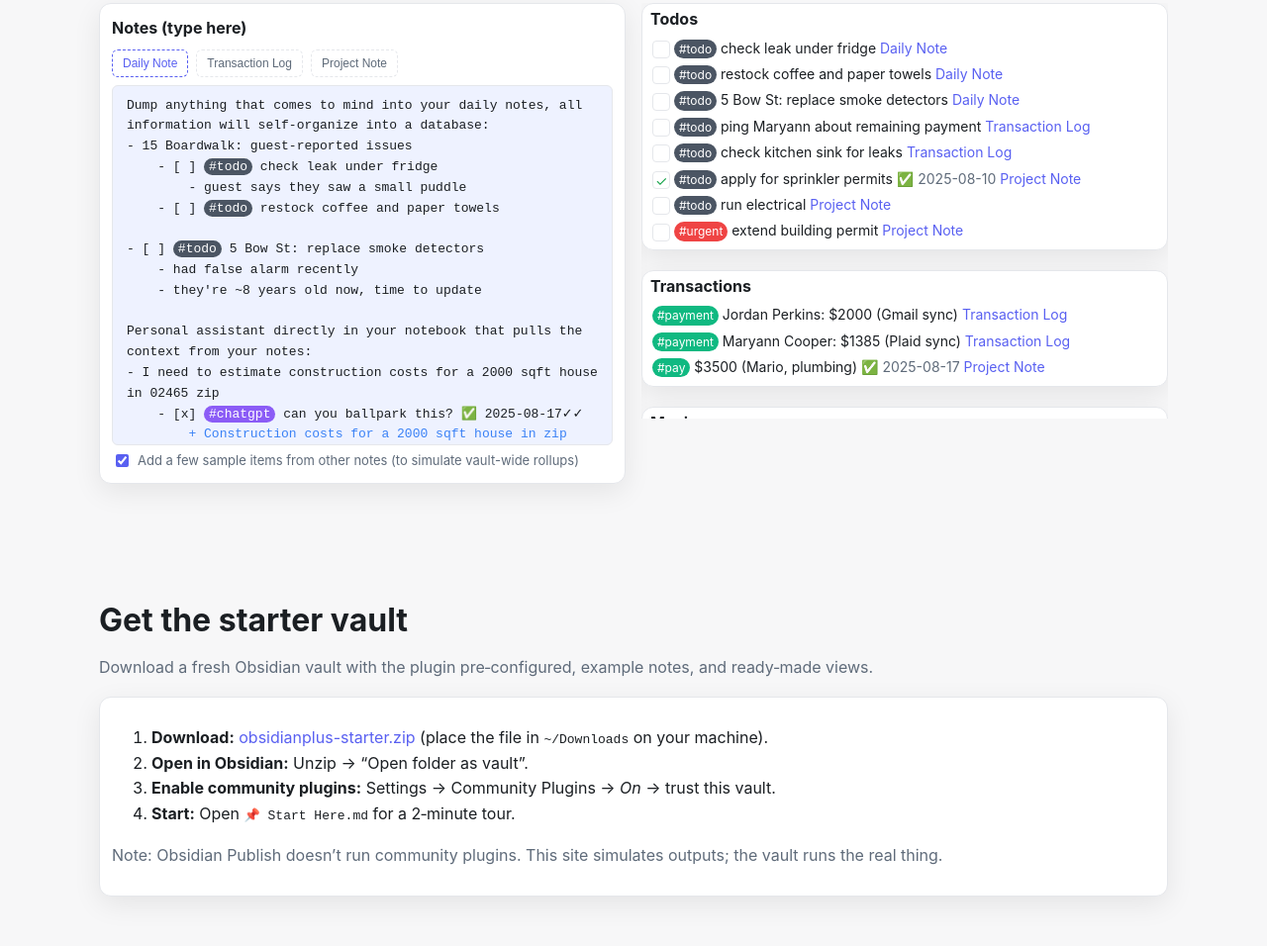
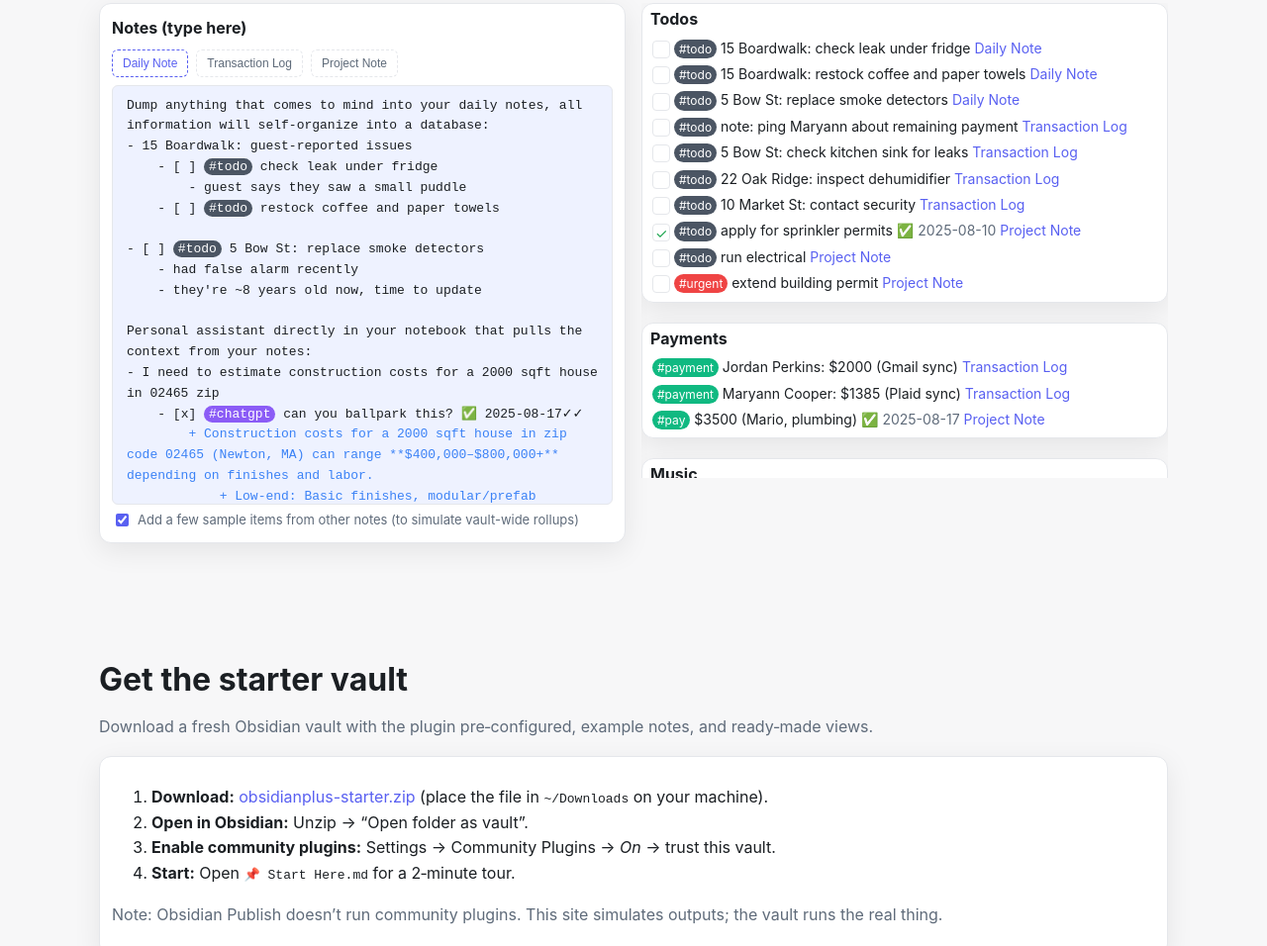
Before and after one commit to atsepkov/obsidian-plus-landing, a plain HTML site: page index.html in a window 1280 px wide. Shown: the part 2185-3141 px from the top of the page at 99% size. Drawn offline with nearby package versions, Linux system fonts and the light colour scheme.

Commit message:
Add monitoring list and improve task context

```diff
--- a/index.html
+++ b/index.html
@@ -146,9 +146,9 @@
     .chk[data-state="done"]::after { content:'\2713'; position:absolute; top:-2px; left:2px; color:var(--success); font-size:14px; }
     .chk[data-state="cancelled"]::after { content:'\2717'; position:absolute; top:-2px; left:2px; color:var(--danger); font-size:14px; }
 
-    #notePanel { display:flex; flex-direction:column; height:460px; }
-    #previewPanel { height:420px; overflow:auto; }
-    #editorWrap { flex:1; min-height:360px; }
+    #notePanel { display:flex; flex-direction:column; height:520px; }
+    #previewPanel { height:480px; overflow:auto; }
+    #editorWrap { flex:1; min-height:400px; }
 
     /* .rendered-note {  } */
     .card table { margin-bottom: 5px; }
@@ -399,10 +399,14 @@ Document music that helps you focus:
 	- note: will Zelle the rest by Monday
 		- [ ] #todo ping Maryann about remaining payment
 + #iot 5 Bow St: abnormal moisture levels under kitchen sink
-	- [ ] #todo check kitchen sink for leaks
+        - [ ] #todo check kitchen sink for leaks
 + #iot 16 Pearl St: abnormally high electric usage (60kWh/day)
-	- probably AC
-* #iot 5 Bow St: lightbulb offline (rear hallway)`,
+        - probably AC
+* #iot 5 Bow St: lightbulb offline (rear hallway)
++ #iot 22 Oak Ridge: basement humidity 80%
+        - [ ] #todo inspect dehumidifier
++ #iot 10 Market St: front door left ajar
+        - [ ] #todo contact security`,
 
       'Project Note':
 `This page is dedicated to a specific project, it's not part of the daily notes. The content can be in whatever format you want, only tags you assign meaning to get interpreted.
@@ -454,26 +458,31 @@ Document music that helps you focus:
 
     function collectFromNote(name, text){
       const out = [];
-      function walk(nodes){
+      function walk(nodes, ctx){
         nodes.forEach(n=>{
+          const nextCtx = n.text.includes(':') ? n.text.split(':')[0].trim() : ctx;
           const children = n.children.filter(c=>!c.tags.length);
+          let title = n.text;
+          if(ctx && n.tags.some(t=>t==='todo' || t==='urgent')){
+            title = `${ctx}: ${title}`;
+          }
           if(n.tags.length){
             out.push({
-              title:n.text,
+              title,
               tags:n.tags,
               due:n.due,
               url:n.url,
               status:n.status,
               line:n.line,
-              view:n.tags.includes('music') ? 'music' : (n.tags.some(t=>t==='payment' || t==='pay') ? 'transaction' : 'task'),
+              view:n.tags.includes('music') ? 'music' : (n.tags.includes('iot') ? 'monitoring' : (n.tags.some(t=>t==='payment' || t==='pay') ? 'payment' : 'task')),
               source:name,
               children
             });
           }
-          if(n.children.length) walk(n.children);
+          if(n.children.length) walk(n.children, nextCtx);
         });
       }
-      walk(parseTree(text));
+      walk(parseTree(text), '');
       return out;
     }
 
@@ -551,9 +560,10 @@ Document music that helps you focus:
       if(!containerEl) return;
       const items = currentItems();
       const todos = items.filter(i=>i.view === 'task' && i.tags.some(t=>t==='todo' || t==='urgent'));
-      const transactions = items.filter(i=>i.view === 'transaction');
+      const payments = items.filter(i=>i.view === 'payment');
       const music = items.filter(i=>i.view === 'music');
-      containerEl.innerHTML = tableHTML('Todos', todos) + tableHTML('Transactions', transactions) + tableHTML('Music', music);
+      const monitoring = items.filter(i=>i.view === 'monitoring');
+      containerEl.innerHTML = tableHTML('Todos', todos) + tableHTML('Payments', payments) + tableHTML('Music', music) + tableHTML('Monitoring', monitoring);
       containerEl.querySelectorAll('tr.item').forEach(row=>{
         row.addEventListener('click',()=>{
           const next = row.nextElementSibling;
@@ -585,7 +595,7 @@ Document music that helps you focus:
       currentNote = name;
       noteTabs.forEach(b=>b.classList.toggle('active', b.dataset.note===name));
       cm.setValue(NOTES[name]||'');
-      render();
+      requestAnimationFrame(render);
     }
 
     noteTabs.forEach(btn=>btn.addEventListener('click',()=>loadNote(btn.dataset.note)));
```
